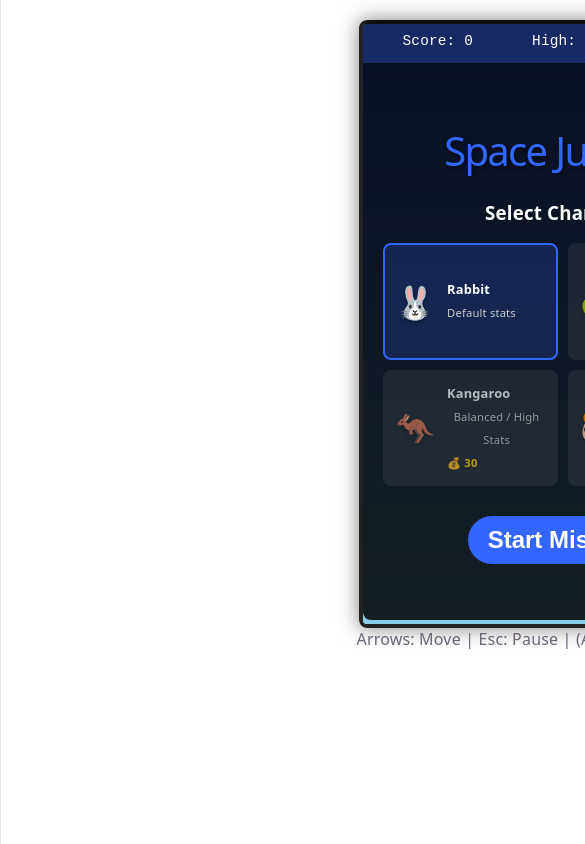
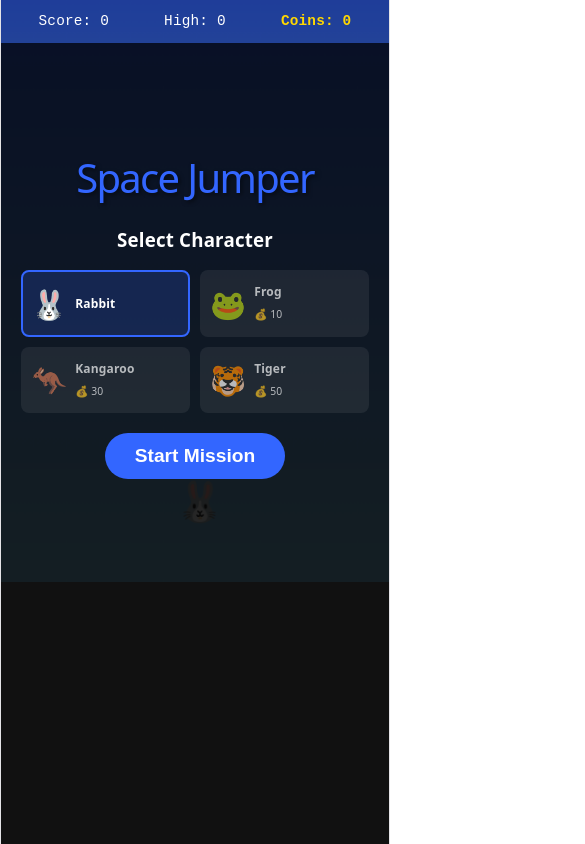
Before and after one commit to jacsaldevil/Made_Hyerin, a React (Vite) app: page / in a window 390 px wide. Shown: the top 844 px of the page, 585 px wide, since content can reach past the window. Built offline with nearby package versions, Linux system fonts and the light colour scheme.

Commit message:
feat: optimize for mobile resolution and fix control buttons

```diff
--- a/src/App.css
+++ b/src/App.css
@@ -1,7 +1,23 @@
 #root {
-  max-width: 1280px;
-  margin: 0 auto;
+  max-width: 100vw;
+  margin: 0;
   text-align: center;
+  overflow: hidden;
+}
+
+body {
+  margin: 0;
+  padding: 0;
+  background-color: #111;
+  color: white;
+  display: flex;
+  justify-content: center;
+  align-items: center;
+  height: 100vh;
+  width: 100vw;
+  overflow: hidden;
+  user-select: none;
+  touch-action: none;
 }
 
 .game-container {
@@ -10,27 +26,39 @@
   flex-direction: column;
   align-items: center;
   justify-content: center;
-  padding: 20px;
+  width: 100%;
+  height: 100%;
+  max-width: 500px; /* Limit max width for desktop */
+  aspect-ratio: 400 / 600;
+  background: #000;
+}
+
+canvas {
+  width: 100% !important;
+  height: 100% !important;
+  object-fit: contain;
+  border: none !important;
+  box-shadow: none !important;
 }
 
 .ui-overlay {
   position: absolute;
-  top: 20px;
-  width: 400px;
-  height: 600px;
+  top: 0;
+  left: 0;
+  width: 100%;
+  height: 100%;
   pointer-events: none;
   display: flex;
   flex-direction: column;
   z-index: 10;
   overflow: hidden;
-  border-radius: 8px;
 }
 
 .stats-bar {
   display: flex;
   justify-content: space-around;
   padding: 10px;
-  background: rgba(0, 0, 0, 0.6);
+  background: rgba(0, 0, 0, 0.4);
   color: white;
   font-family: 'Courier New', Courier, monospace;
 }
@@ -53,6 +81,7 @@
   background: rgba(0, 0, 0, 0.85);
   color: white;
   pointer-events: auto;
+  padding: 20px;
 }
 
 .main-menu h1 {
@@ -63,8 +92,10 @@
 }
 
 .character-shop {
-  width: 90%;
+  width: 100%;
   margin-bottom: 20px;
+  max-height: 50vh;
+  overflow-y: auto;
 }
 
 .char-list {
@@ -76,17 +107,13 @@
 
 .char-card {
   background: rgba(255, 255, 255, 0.1);
-  padding: 10px;
+  padding: 8px;
   border-radius: 8px;
   cursor: pointer;
   display: flex;
   align-items: center;
   transition: all 0.2s;
   border: 2px solid transparent;
-}
-
-.char-card:hover {
-  background: rgba(255, 255, 255, 0.2);
 }
 
 .char-card.selected {
@@ -99,74 +126,56 @@
 }
 
 .char-emoji-preview {
-  font-size: 2rem;
-  margin-right: 12px;
-  filter: drop-shadow(0 2px 2px rgba(0,0,0,0.3));
+  font-size: 1.8rem;
+  margin-right: 8px;
 }
 
 .char-info {
   display: flex;
   flex-direction: column;
   align-items: flex-start;
-  font-size: 0.7rem;
+  font-size: 0.65rem;
 }
 
 .char-name {
   font-weight: bold;
-  font-size: 0.8rem;
+  font-size: 0.75rem;
 }
 
 .char-desc {
   color: #ccc;
 }
 
-.char-price {
-  color: #ffd700;
-  font-weight: bold;
-}
-
 .start-btn {
-  padding: 15px 40px;
-  font-size: 1.5rem;
+  padding: 12px 30px;
+  font-size: 1.2rem;
   font-weight: bold;
   color: white;
   background: #3366ff;
   border: none;
   border-radius: 30px;
   cursor: pointer;
-  transition: transform 0.1s;
-}
-
-.start-btn:hover {
-  transform: scale(1.05);
-  background: #4d79ff;
-}
-
-.menu button {
-  padding: 10px 20px;
-  margin-top: 10px;
-  cursor: pointer;
 }
 
 .mobile-controls {
   position: absolute;
-  bottom: 20px;
+  bottom: 30px;
   width: 100%;
   display: flex;
   justify-content: space-between;
-  padding: 0 20px;
+  padding: 0 30px;
   box-sizing: border-box;
   pointer-events: none;
 }
 
 .control-btn {
-  width: 70px;
-  height: 70px;
+  width: 80px;
+  height: 80px;
   border-radius: 50%;
-  background: rgba(255, 255, 255, 0.2);
-  border: 2px solid rgba(255, 255, 255, 0.5);
+  background: rgba(255, 255, 255, 0.15);
+  border: 2px solid rgba(255, 255, 255, 0.3);
   color: white;
-  font-size: 1.5rem;
+  font-size: 2rem;
   display: flex;
   align-items: center;
   justify-content: center;
@@ -174,16 +183,18 @@
   pointer-events: auto;
   user-select: none;
   -webkit-tap-highlight-color: transparent;
+  backdrop-filter: blur(5px);
 }
 
 .control-btn:active {
   background: rgba(255, 255, 255, 0.4);
-  transform: scale(0.95);
+  transform: scale(0.9);
 }
 
 .pause-small {
-  width: 50px;
-  height: 50px;
+  width: 45px;
+  height: 45px;
   font-size: 1rem;
   align-self: flex-end;
+  background: rgba(0, 0, 0, 0.3);
 }
--- a/src/App.tsx
+++ b/src/App.tsx
@@ -29,7 +29,7 @@ function App() {
   };
 
   return (
-    <div className="game-container">
+    <div className="game-container" onContextMenu={(e) => e.preventDefault()}>
       <div className="ui-overlay">
         <div className="stats-bar">
           <div className="stat-item">Score: {score}</div>
@@ -53,7 +53,6 @@ function App() {
                     <div className="char-emoji-preview">{char.emoji}</div>
                     <div className="char-info">
                       <span className="char-name">{char.name}</span>
-                      <span className="char-desc">{char.desc}</span>
                       {!ownedTiers.includes(char.tier) && <span className="char-price">💰 {char.price}</span>}
                     </div>
                   </div>
@@ -68,8 +67,8 @@ function App() {
         {gameState === 'PAUSED' && (
           <div className="menu">
             <h1>Paused</h1>
-            <button onClick={() => setGameState('PLAYING')}>Resume</button>
-            <button onClick={() => setGameState('START')}>Main Menu</button>
+            <button className="start-btn" onClick={() => setGameState('PLAYING')}>Resume</button>
+            <button className="start-btn" style={{background: '#666', marginTop: '10px'}} onClick={() => setGameState('START')}>Main Menu</button>
           </div>
         )}
 
@@ -77,17 +76,18 @@ function App() {
           <div className="menu">
             <h1>Mission Failed</h1>
             <p>Score: {score}</p>
-            <button onClick={() => setGameState('PLAYING')}>Retry</button>
-            <button onClick={() => setGameState('START')}>Main Menu</button>
+            <button className="start-btn" onClick={() => setGameState('PLAYING')}>Retry</button>
+            <button className="start-btn" style={{background: '#666', marginTop: '10px'}} onClick={() => setGameState('START')}>Main Menu</button>
           </div>
         )}
 
         {gameState === 'PLAYING' && (
           <div className="mobile-controls">
             <button
-              className="control-btn left"
+              className="control-btn"
               onMouseDown={() => setMobileMove('LEFT')}
               onMouseUp={() => setMobileMove(null)}
+              onMouseLeave={() => setMobileMove(null)}
               onTouchStart={(e) => { e.preventDefault(); setMobileMove('LEFT'); }}
               onTouchEnd={(e) => { e.preventDefault(); setMobileMove(null); }}
             >◀</button>
@@ -96,9 +96,10 @@ function App() {
               onClick={() => setGameState('PAUSED')}
             >⏸</button>
             <button
-              className="control-btn right"
+              className="control-btn"
               onMouseDown={() => setMobileMove('RIGHT')}
               onMouseUp={() => setMobileMove(null)}
+              onMouseLeave={() => setMobileMove(null)}
               onTouchStart={(e) => { e.preventDefault(); setMobileMove('RIGHT'); }}
               onTouchEnd={(e) => { e.preventDefault(); setMobileMove(null); }}
             >▶</button>
@@ -107,10 +108,6 @@ function App() {
       </div>
 
       <GameCanvas />
-
-      <div className="controls-hint">
-        <p>Arrows: Move | Esc: Pause | (Auto Jump on Platforms)</p>
-      </div>
     </div>
   )
 }
--- a/src/components/GameCanvas.tsx
+++ b/src/components/GameCanvas.tsx
@@ -300,7 +300,6 @@ const GameCanvas: React.FC = () => {
       ref={canvasRef}
       width={CANVAS_WIDTH}
       height={CANVAS_HEIGHT}
-      style={{ border: '4px solid #222', borderRadius: '8px', boxShadow: '0 0 20px rgba(0,0,0,0.5)' }}
     />
   );
 };
```
Also changed, not shown: plans/mobile-optimization.md (added, +46 -0 lines).
